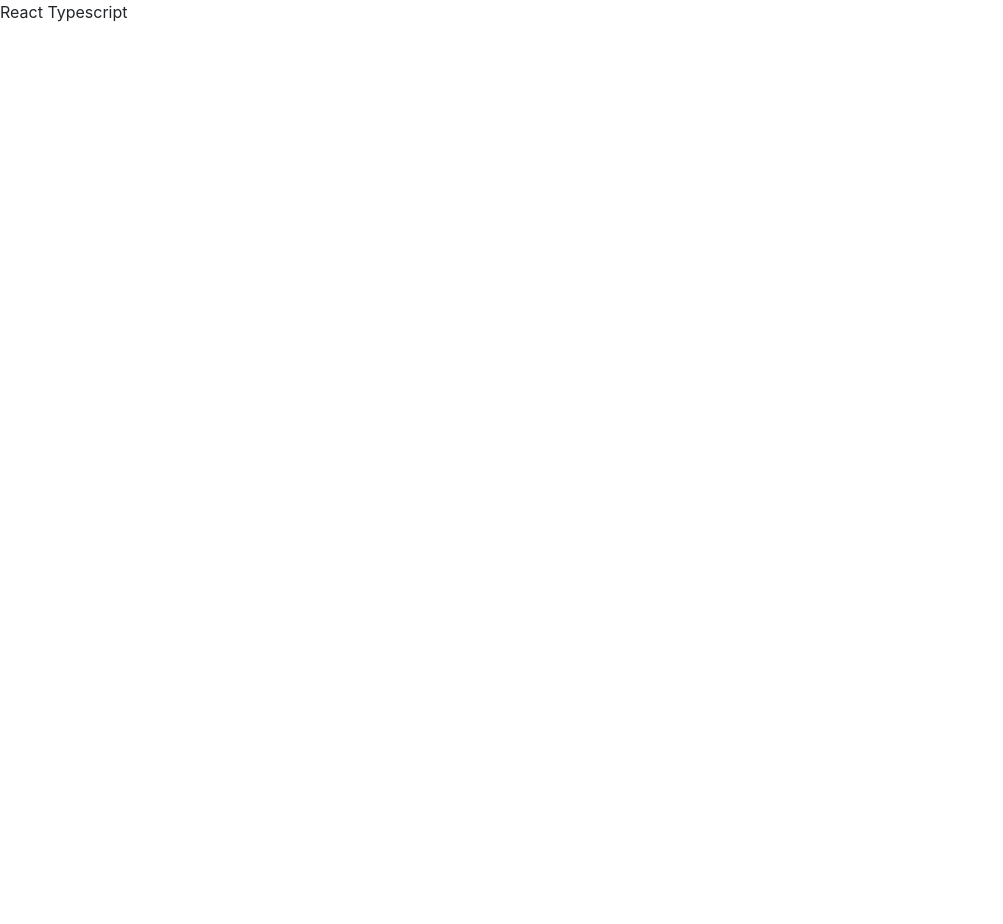
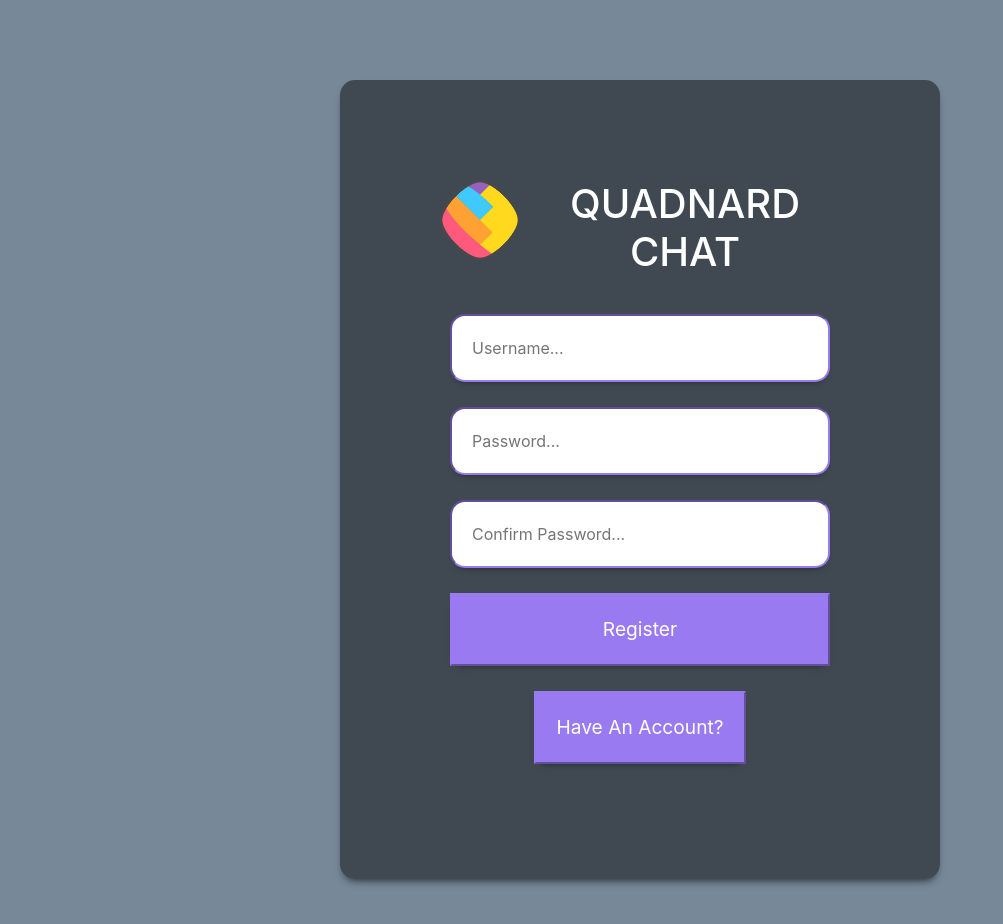
Before and after one commit to J-Jparams/Chat-Application, a React (Create React App) app in the folder client/: page / in a window 1280 px wide. Shown: the top 924 px of the page, without its empty margins (0-1003 px from the left). Before the commit the page ends 800 px from the top, so only its background shows below. Built offline with nearby package versions, Linux system fonts and the light colour scheme; the HTML template or start-up script is replaced by a standard one.

Commit message:
Completed SignUp Page

```diff
--- a/client/package.json
+++ b/client/package.json
@@ -14,8 +14,8 @@
     "bootstrap": "^5.2.0",
     "react": "^18.2.0",
     "react-dom": "^18.2.0",
+    "react-router-dom": "^6.3.0",
     "react-scripts": "5.0.1",
-    "styled-components": "^5.3.5",
     "typescript": "^4.7.4",
     "web-vitals": "^2.1.4"
   },
--- a/client/src/App.tsx
+++ b/client/src/App.tsx
@@ -1,10 +1,11 @@
 import React from 'react';
 import './App.css';
+import SignUp from './Auth/SignUp';
 
 function App() {
   return (
     <div className="App">
-      React Typescript
+      <SignUp />
     </div>
   );
 }
--- /dev/null
+++ b/client/src/Auth/SignUp.tsx
@@ -0,0 +1,56 @@
+import React from 'react';
+import '../Css/SignUp.css';
+import Applogo from '../Assets/Applogo.png';
+import { Link } from 'react-router-dom';
+
+const SignUp = () => {
+  return (
+    <div className='SignUp'>
+      <div className='signup-box'>
+        <div className='signup-title'>
+          <img src={Applogo} alt="logo" />
+          <h1 className='text'>QUADNARD CHAT</h1>
+        </div>
+        <form>
+
+          <input
+            type='text'
+            className='signup-inputs'
+            placeholder='Username...'
+            required
+          />
+
+          <input
+            type='password'
+            className='signup-inputs'
+            placeholder='Password...'
+            required
+          />
+
+          <input
+            type='password'
+            className='signup-inputs'
+            placeholder='Confirm Password...'
+            required
+          />
+
+          <button
+            type='submit'
+            className='signup-btn'
+          >
+          Register
+          </button>
+
+          <Link to='/login'>
+            <button className='signup-login'>
+              Have An Account?
+            </button>
+          </Link>
+
+        </form>
+      </div>
+    </div>
+  )
+}
+
+export default SignUp
--- /dev/null
+++ b/client/src/Css/SignUp.css
@@ -0,0 +1,59 @@
+body {
+    background-color: #778899;
+}
+
+.SignUp {
+    display: flex;
+    align-items: center;
+    justify-content: center;
+    padding: 70px;
+}
+
+.signup-box {
+    background-color: #00000076;
+    border-radius: 15px;
+    box-shadow: 0px 5px 8px -4px rgba(0, 0, 0, .75);
+    width: 600px;
+    height: auto;
+    text-align: center;
+    margin: 10px;
+    padding: 100px;
+}
+
+.signup-title {
+    display: flex;
+    justify-content: center;
+    color: white;
+    margin-bottom: 20px;
+}
+
+.signup-title>img {
+    height: 5rem;
+    margin-right: 10px;
+}
+
+form {
+    display: flex;
+    flex-direction: column;
+}
+
+.signup-inputs,
+.signup-btn,
+.signup-login {
+    margin: 10px;
+    border-color: #997af0;
+    border-radius: 15px;
+    padding: 20px;
+    margin-bottom: 15px;
+    box-shadow: 0px 5px 8px -7px rgba(0, 0, 0, .75);
+}
+
+.signup-btn,
+.signup-login {
+    color: white;
+    background-color: #997af0;
+    border-radius: 0px;
+    padding: 20px;
+    font-size: larger;
+    cursor: pointer;
+}
```
Also changed, not shown: client/src/Assets/Applogo.png (added), 1 other file (tests, documents, lock files or other folders).
